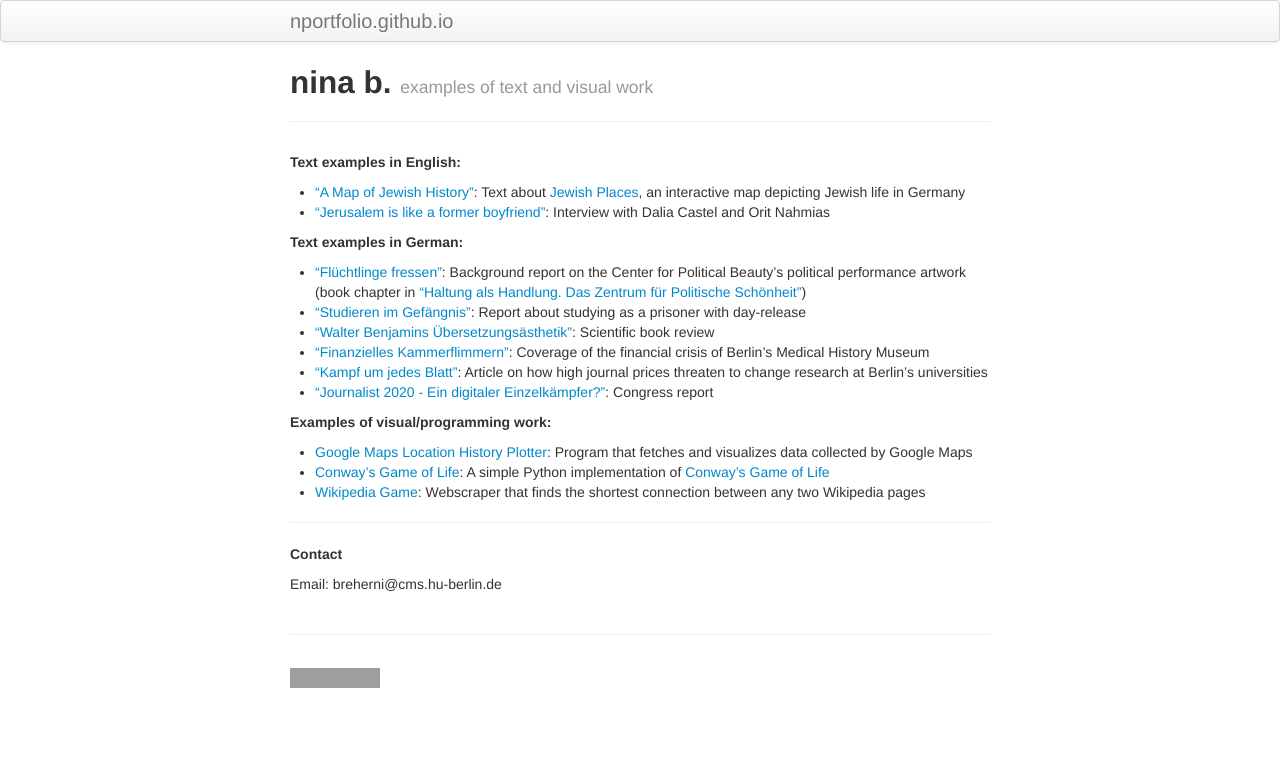
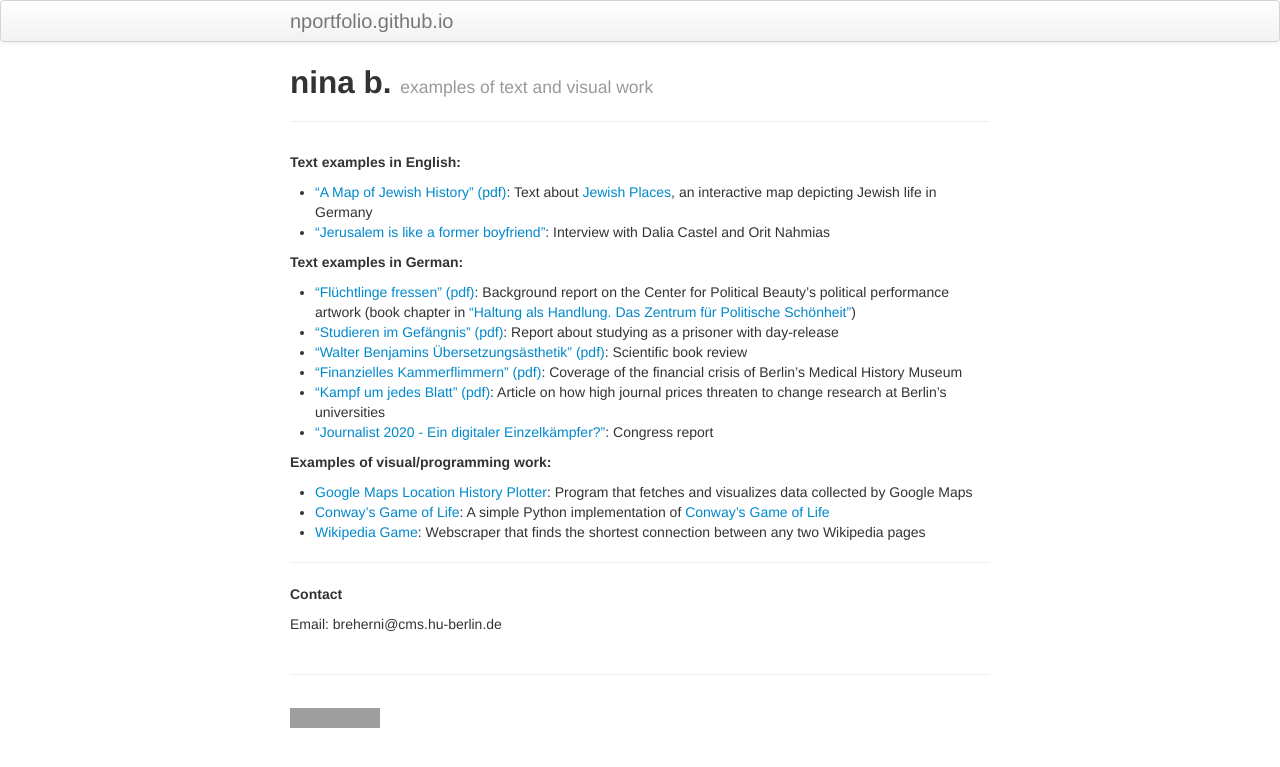
Before and after one commit to nportfolio/nportfolio.github.io, a Jekyll site: the page built from index.md, in a window 1280 px wide. Shown: the top 767 px of the page. Built offline with Jekyll 4.4.1, drawn with Linux system fonts in a browser that asks for light colours; grey boxes are pictures that could not be loaded.

Commit message:
Update index.md

```diff
--- a/index.md
+++ b/index.md
@@ -7,15 +7,15 @@ description: portfolio
 
 **Text examples in English:**
 
-- ["A Map of Jewish History"](/texts/JMB_Journal_Jewish_Places.pdf): Text about [Jewish Places](https://www.jewish-places.de/), an interactive map depicting Jewish life in Germany
+- ["A Map of Jewish History" (pdf)](/texts/JMB_Journal_Jewish_Places.pdf): Text about [Jewish Places](https://www.jewish-places.de/), an interactive map depicting Jewish life in Germany
 - ["Jerusalem is like a former boyfriend"](https://www.jmberlin.de/blog-en/2018/02/jerusalem-is-like-a-former-boyfriend/): Interview with Dalia Castel and Orit Nahmias
 
 **Text examples in German:**
-- ["Flüchtlinge fressen"](/texts/ZPS_Hintergrundbericht_Fluechtlinge_fressen.pdf): Background report on the Center for Political Beauty's political performance artwork (book chapter in ["Haltung als Handlung. Das Zentrum für Politische Schönheit"](http://editionmetzel.de/buecher/haltung-als-handlung-das-zentrum-fuer-politische-schoenheit.html))
-- ["Studieren im Gefängnis"](/texts/UnAuf_Studieren_im_Gefaengnis.pdf): Report about studying as a prisoner with day-release
-- ["Walter Benjamins Übersetzungsästhetik"](ZfGerm_Benjamin.pdf): Scientific book review
-- ["Finanzielles Kammerflimmern"](/texts/UnAuf_Medizinhistorisches_Museum.pdf): Coverage of the financial crisis of Berlin's Medical History Museum
-- ["Kampf um jedes Blatt"](UnAuf_Elsevier.pdf): Article on how high journal prices threaten to change research at Berlin's universities
+- ["Flüchtlinge fressen" (pdf)](/texts/ZPS_Hintergrundbericht_Fluechtlinge_fressen.pdf): Background report on the Center for Political Beauty's political performance artwork (book chapter in ["Haltung als Handlung. Das Zentrum für Politische Schönheit"](http://editionmetzel.de/buecher/haltung-als-handlung-das-zentrum-fuer-politische-schoenheit.html))
+- ["Studieren im Gefängnis" (pdf)](/texts/UnAuf_Studieren_im_Gefaengnis.pdf): Report about studying as a prisoner with day-release
+- ["Walter Benjamins Übersetzungsästhetik" (pdf)](ZfGerm_Benjamin.pdf): Scientific book review
+- ["Finanzielles Kammerflimmern" (pdf)](/texts/UnAuf_Medizinhistorisches_Museum.pdf): Coverage of the financial crisis of Berlin's Medical History Museum
+- ["Kampf um jedes Blatt" (pdf)](UnAuf_Elsevier.pdf): Article on how high journal prices threaten to change research at Berlin's universities
 - ["Journalist 2020 - Ein digitaler Einzelkämpfer?"](http://www.unauf.de/2013/2512/): Congress report
 
 **Examples of visual/programming work:**
```
